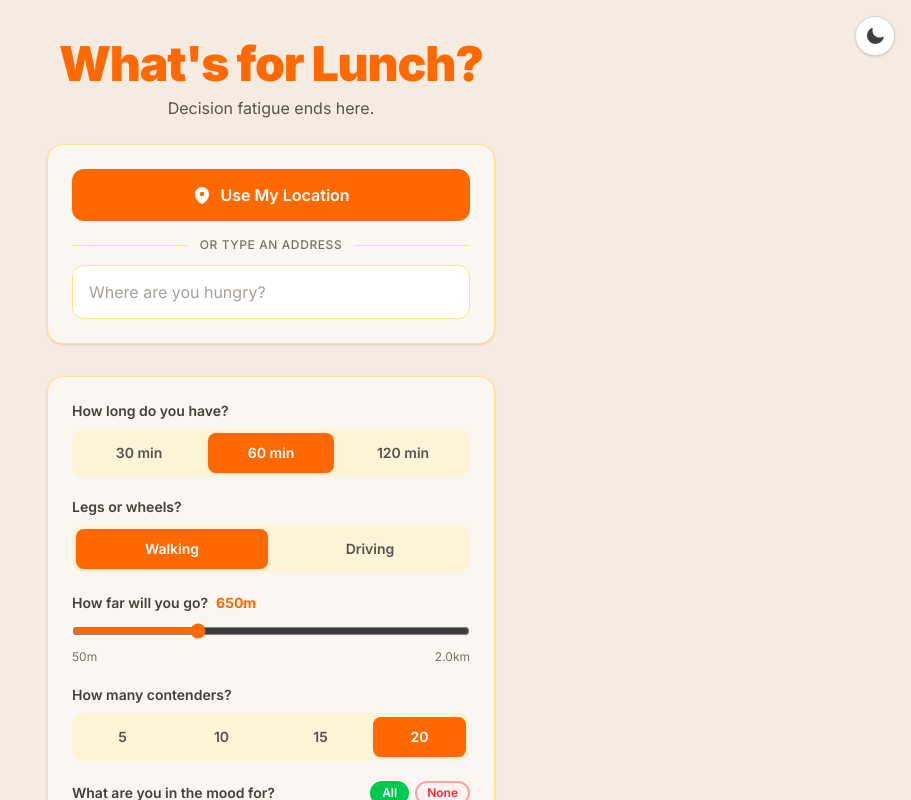
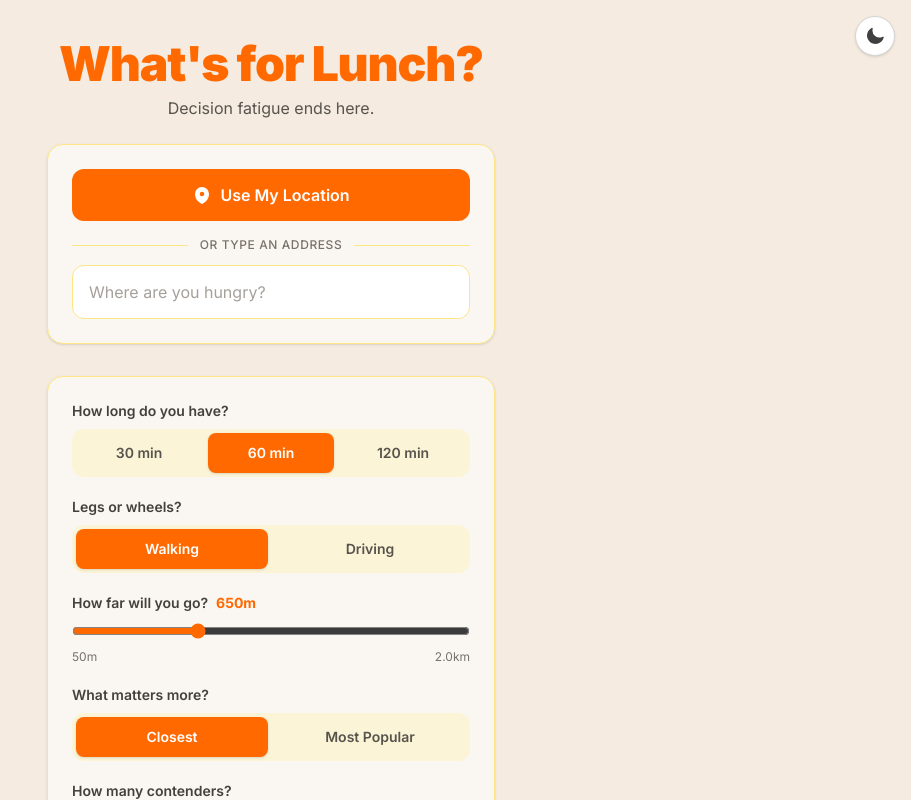
Before and after one commit to khaiyuan98/WhatsForLunch, a React (Vite) app: page / in a window 1280 px wide. Shown: the top 800 px of the page, without its empty margins (369-1280 px from the left). Built offline with nearby package versions, Linux system fonts and the light colour scheme.

Commit message:
Added rank preference option

```diff
--- a/src/App.jsx
+++ b/src/App.jsx
@@ -40,6 +40,9 @@ export default function App() {
     const saved = localStorage.getItem('searchRadius');
     return saved ? Number(saved) : null;
   });
+  const [rankPreference, setRankPreference] = useState(() => {
+    return localStorage.getItem('rankPreference') || 'DISTANCE';
+  });
   const [cuisineGroups, setCuisineGroups] = useState(() => {
     try {
       const saved = JSON.parse(localStorage.getItem('cuisineGroups'));
@@ -78,6 +81,10 @@ export default function App() {
   }, [searchRadius]);
 
   useEffect(() => {
+    localStorage.setItem('rankPreference', rankPreference);
+  }, [rankPreference]);
+
+  useEffect(() => {
     localStorage.setItem('cuisineGroups', JSON.stringify([...cuisineGroups]));
   }, [cuisineGroups]);
 
@@ -113,7 +120,7 @@ export default function App() {
         includedTypes = [...new Set(includedTypes)].slice(0, 50);
       }
 
-      const fetched = await searchNearbyFood(location.lat, location.lng, effectiveRadius, includedTypes);
+      const fetched = await searchNearbyFood(location.lat, location.lng, effectiveRadius, includedTypes, rankPreference);
 
       if (fetched.length === 0) {
         setError('No food nearby — are you in the middle of nowhere? Try a bigger radius or switch to driving.');
@@ -205,6 +212,8 @@ export default function App() {
               setWheelSize={setWheelSize}
               searchRadius={effectiveRadius}
               setSearchRadius={setSearchRadius}
+              rankPreference={rankPreference}
+              setRankPreference={setRankPreference}
               cuisineGroups={cuisineGroups}
               setCuisineGroups={setCuisineGroups}
               onSearch={handleSearch}
--- a/src/components/SettingsPanel.jsx
+++ b/src/components/SettingsPanel.jsx
@@ -1,6 +1,6 @@
 import CuisineFilter from './CuisineFilter';
 
-export default function SettingsPanel({ breakTime, setBreakTime, travelMode, setTravelMode, wheelSize, setWheelSize, searchRadius, setSearchRadius, cuisineGroups, setCuisineGroups, onSearch, disabled }) {
+export default function SettingsPanel({ breakTime, setBreakTime, travelMode, setTravelMode, wheelSize, setWheelSize, searchRadius, setSearchRadius, rankPreference, setRankPreference, cuisineGroups, setCuisineGroups, onSearch, disabled }) {
   const breakOptions = [
     { value: 30, label: '30 min' },
     { value: 60, label: '60 min' },
@@ -88,6 +88,20 @@ export default function SettingsPanel({ breakTime, setBreakTime, travelMode, set
 
         <div>
           <label className="block text-sm font-semibold text-stone-700 dark:text-neutral-400 mb-2">
+            What matters more?
+          </label>
+          <ToggleGroup
+            options={[
+              { value: 'DISTANCE', label: 'Closest' },
+              { value: 'POPULARITY', label: 'Most Popular' },
+            ]}
+            value={rankPreference}
+            onChange={setRankPreference}
+          />
+        </div>
+
+        <div>
+          <label className="block text-sm font-semibold text-stone-700 dark:text-neutral-400 mb-2">
             How many contenders?
           </label>
           <ToggleGroup options={wheelOptions} value={wheelSize} onChange={setWheelSize} />
--- a/src/services/overpass.js
+++ b/src/services/overpass.js
@@ -17,7 +17,7 @@ const FIELD_MASK = [
   'places.googleMapsUri',
 ].join(',');
 
-export async function searchNearbyFood(lat, lng, radiusMeters, includedTypes) {
+export async function searchNearbyFood(lat, lng, radiusMeters, includedTypes, rankPreference = 'DISTANCE') {
   const response = await fetch('/api/google-places', {
     method: 'POST',
     headers: {
@@ -27,7 +27,7 @@ export async function searchNearbyFood(lat, lng, radiusMeters, includedTypes) {
     body: JSON.stringify({
       includedTypes: includedTypes || ['restaurant', 'cafe', 'bakery', 'meal_takeaway', 'meal_delivery'],
       maxResultCount: 20,
-      rankPreference: 'DISTANCE',
+      rankPreference,
       locationRestriction: {
         circle: {
           center: { latitude: lat, longitude: lng },
```
Also changed, not shown: 2 other files (tests, documents, lock files or other folders).
